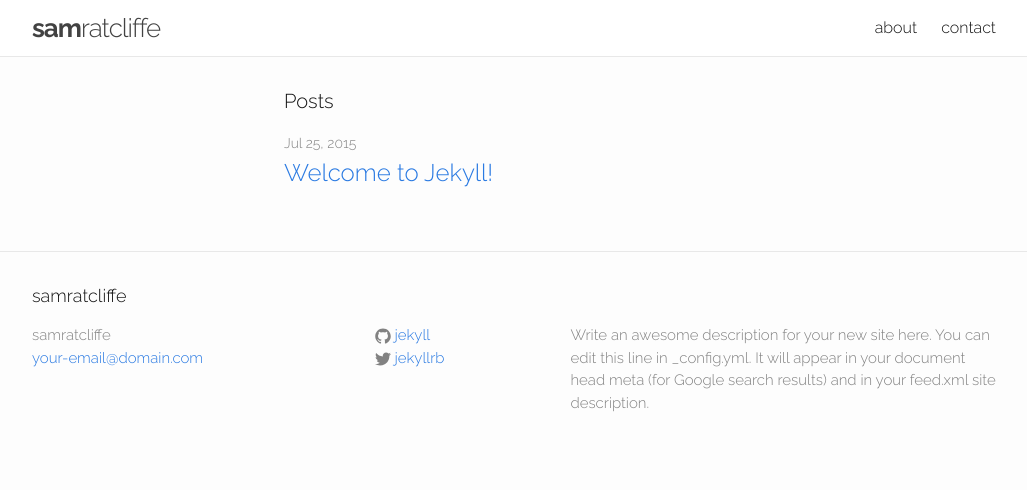
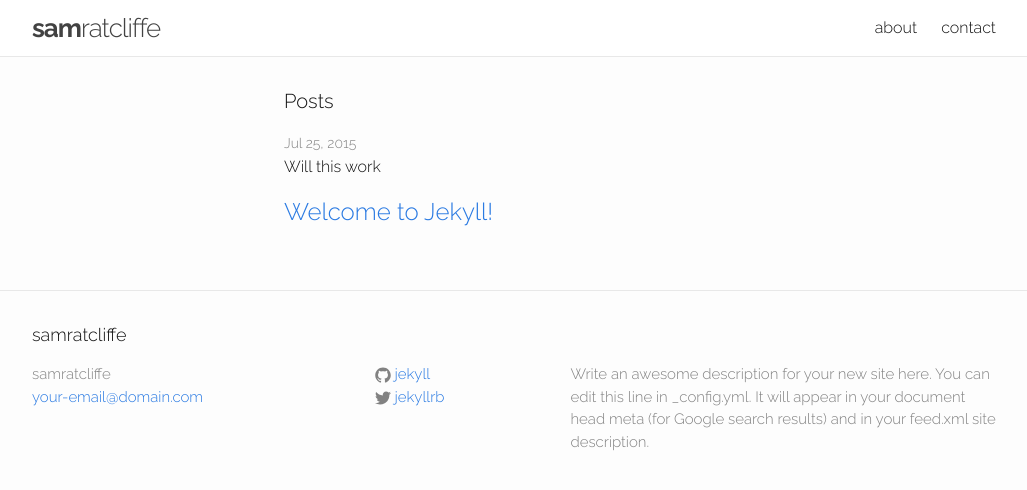
Before and after one commit to samratcliffe/samratcliffe.github.io, a Jekyll site: the page built from index.html, in a window 1280 px wide. Shown: the top 490 px of the page, without its empty margins (126-1153 px from the left). Built offline with Jekyll 4.4.1, drawn with Linux system fonts in a browser that asks for light colours.

Commit message:
test markdown vars

```diff
--- a/_posts/2015-07-25-welcome-to-jekyll.markdown
+++ b/_posts/2015-07-25-welcome-to-jekyll.markdown
@@ -3,6 +3,7 @@ layout: post
 title:  "Welcome to Jekyll!"
 date:   2015-07-25 19:59:17
 categories: jekyll update
+aaa: "Will this work"
 ---
 You’ll find this post in your `_posts` directory. Go ahead and edit it and re-build the site to see your changes. You can rebuild the site in many different ways, but the most common way is to run `jekyll serve`, which launches a web server and auto-regenerates your site when a file is updated.
 
--- a/index.html
+++ b/index.html
@@ -10,7 +10,7 @@ layout: default
     {% for post in site.posts %}
       <li>
         <span class="post-meta">{{ post.date | date: "%b %-d, %Y" }}</span>
-
+        <p>{{ post.aaa }}</p>
         <h2>
           <a class="post-link" href="{{ post.url | prepend: site.baseurl }}">{{ post.title }}</a>
         </h2>
```
